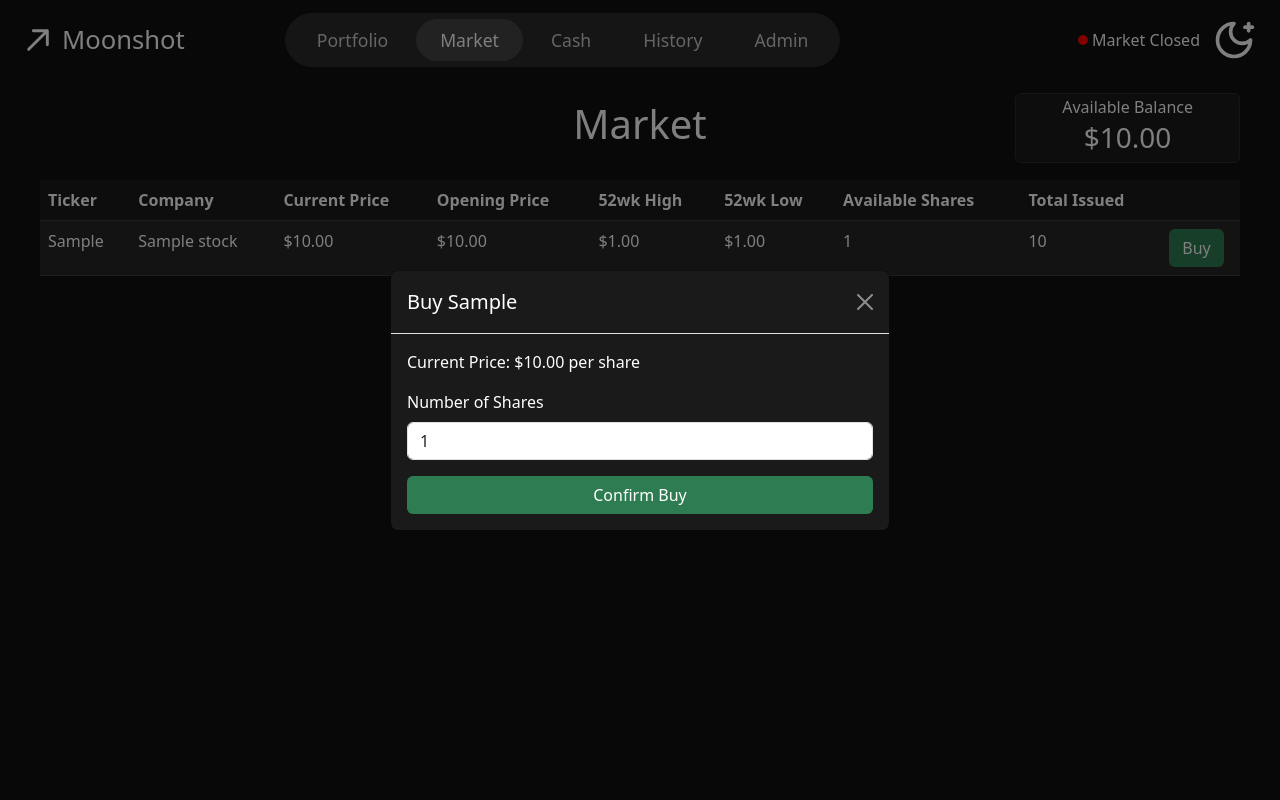
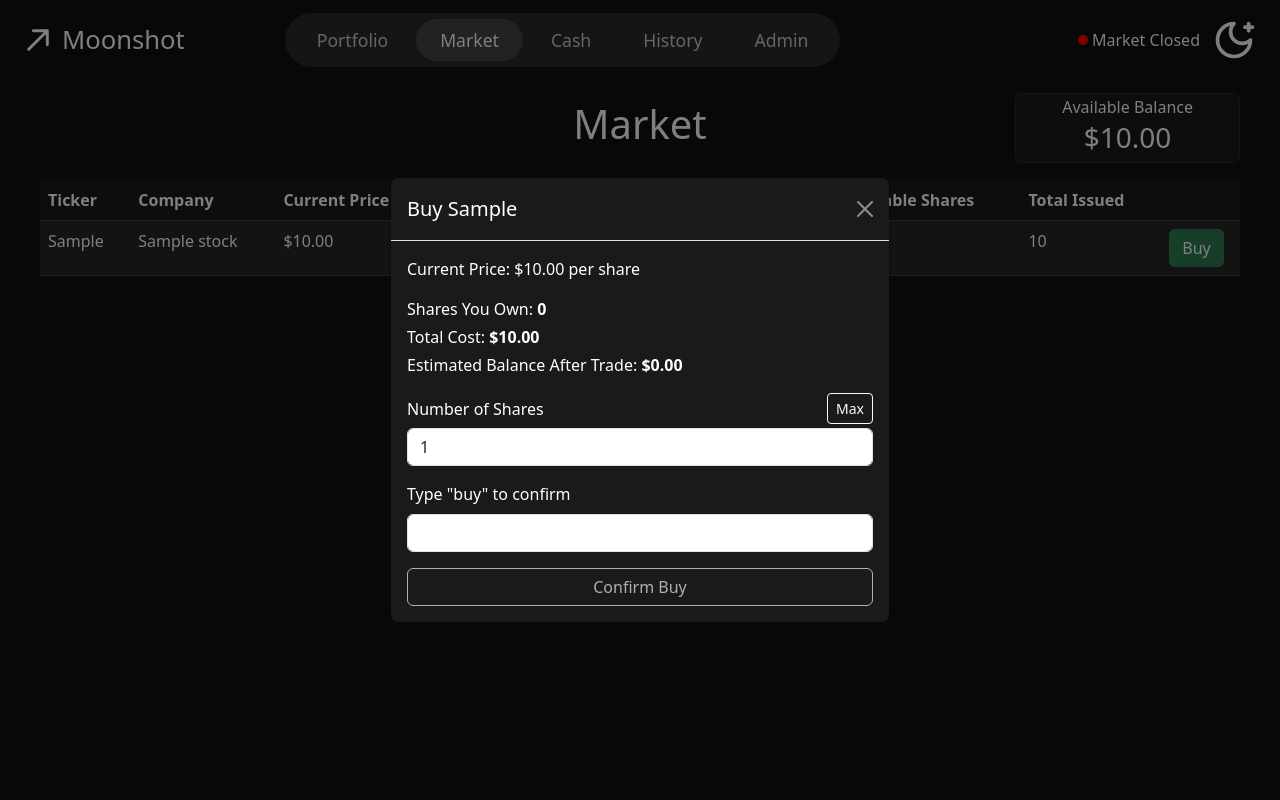
Before and after one commit to htphan9/IFT401-Team4-Capstone, a Flask app: page /market in a window 1280 px wide, after a click on "Buy". Run offline with Flask 3, Linux system fonts and the light colour scheme; a user stored in the database is signed in; tables that the repository leaves empty hold one stand-in row (values such as "Sample post").

Commit message:
refactor: moved portfolio math to its own function to be usable in both portfolio and market pages. feat: updated trade modal to include more trade information and confirmation textbox

```diff
--- a/app.py
+++ b/app.py
@@ -139,6 +139,43 @@ def is_market_open():
 
     return open_time <= now <= close_time
 
+# Get a user's portfolio holdings with average cost per stock
+def get_user_holdings(user_id):
+    positions = Portfolio.query.filter(
+        Portfolio.user_id == user_id,
+        Portfolio.shares_owned > 0
+    ).all()
+
+    holdings = {}
+    for pos in positions:
+        buy_txns = Transaction.query.filter_by(
+            user_id=user_id, stock_id=pos.stock_id, type='buy'
+        ).order_by(Transaction.id.desc()).all()
+
+        shares_to_account = pos.shares_owned
+        total_cost = Decimal('0')
+        for txn in buy_txns:
+            if shares_to_account <= 0:
+                break
+            applicable = min(txn.amount, shares_to_account)
+            total_cost += Decimal(str(txn.price_at_execution)) * applicable
+            shares_to_account -= applicable
+
+        if pos.shares_owned > 0:
+            avg_cost = total_cost / pos.shares_owned
+        else:
+            avg_cost = Decimal('0')
+
+        holdings[pos.stock_id] = {
+            'position': pos,
+            'shares_owned': pos.shares_owned,
+            'avg_cost': avg_cost,
+            'total_cost': total_cost
+        }
+
+    return holdings
+
+
 # Update stock prices every 5 minutes
 def update_prices(app):
     while True:
@@ -271,32 +308,17 @@ def home():
     account = CashAccount.query.filter_by(user_id=current_user.id).first()
     transactions = Transaction.query.filter_by(user_id=current_user.id).order_by(Transaction.id.desc()).all()
     stocks = Stock.query.all()
-    positions = Portfolio.query.filter(Portfolio.user_id == current_user.id, Portfolio.shares_owned > 0).all()
+    holdings = get_user_holdings(current_user.id)
 
     portfolio = []
-    for pos in positions:
-        # Get buy transactions for this stock, newest first
+    for stock_id, data in holdings.items():
+        pos = data['position']
+        avg_cost = data['avg_cost']
+        total_cost = data['total_cost']
+
         buy_txns = Transaction.query.filter_by(
-            user_id=current_user.id, stock_id=pos.stock_id, type='buy'
+            user_id=current_user.id, stock_id=stock_id, type='buy'
         ).order_by(Transaction.id.desc()).all()
-
-        # Walk through buy transactions to find cost basis for current shares
-        shares_to_account = pos.shares_owned
-        total_cost = Decimal('0')
-
-        for txn in buy_txns:
-            if shares_to_account <= 0:
-                break
-            # How many shares from this transaction still apply
-            applicable = min(txn.amount, shares_to_account)
-            total_cost += Decimal(str(txn.price_at_execution)) * applicable
-            shares_to_account -= applicable
-
-        # Average cost per share based on what you currently own
-        if pos.shares_owned > 0:
-            avg_cost = total_cost / pos.shares_owned
-        else:
-            avg_cost = Decimal('0')
 
         market_value = Decimal(str(pos.stock.current_price)) * pos.shares_owned
         pos.avg_cost = avg_cost
@@ -312,8 +334,17 @@ def home():
 def market():
     stocks = Stock.query.all()
     account = CashAccount.query.filter_by(user_id=current_user.id).first()
-    return render_template("market.html", stocks=stocks, is_open=is_market_open(), account=account)
+    holdings = get_user_holdings(current_user.id)
 
+    # Convert to a simpler dict for the template
+    user_holdings = {}
+    for stock_id, data in holdings.items():
+        user_holdings[stock_id] = {
+            'shares_owned': data['shares_owned'],
+            'avg_cost': round(float(data['avg_cost']), 2)
+        }
+
+    return render_template("market.html", stocks=stocks, is_open=is_market_open(), account=account, user_holdings=user_holdings)
 # Cash
 @app.route('/cash')
 @login_required # Only logged-in users can access
--- a/static/js/market.js
+++ b/static/js/market.js
@@ -1,35 +1,177 @@
 // market.js — handles the Buy/Sell trade modal on the market page
 // Run once the page has fully loaded
 document.addEventListener('DOMContentLoaded', function () {
+
+    // Keep track of the current modal state so we can recalculate on the fly
+    var modalState = {
+        action: '',
+        price: 0,
+        owned: 0,
+        avgCost: 0,
+        balance: 0
+    };
+
+    // Grab references to modal elements
+    var quantityInput = document.getElementById('modal-quantity');
+    var confirmInput = document.getElementById('modal-confirm');
+    var submitBtn = document.getElementById('modal-submit-btn');
+    var warningEl = document.getElementById('modal-warning');
+    var totalCostEl = document.getElementById('modal-total-cost');
+    var remainingEl = document.getElementById('modal-remaining');
+    var ownedEl = document.getElementById('modal-owned');
+    var pnlEl = document.getElementById('modal-pnl');
+    var pnlRow = document.getElementById('modal-pnl-row');
+    var confirmWord = document.getElementById('modal-confirm-word');
+    var maxBtn = document.getElementById('modal-max-btn');
+
+    // Recalculate the trade summary every time quantity changes
+    function updateModalStats() {
+        var quantity = parseInt(quantityInput.value) || 0;
+        var price = modalState.price;
+        var totalCost = quantity * price;
+        var hasWarning = false;
+
+        // Update total cost display
+        totalCostEl.textContent = '$' + totalCost.toFixed(2);
+
+        // Calculate estimated remaining balance
+        var remaining = 0;
+        if (modalState.action === 'buy') {
+            remaining = modalState.balance - totalCost;
+        } else {
+            remaining = modalState.balance + totalCost;
+        }
+        remainingEl.textContent = '$' + remaining.toFixed(2);
+
+        // Color the remaining balance red if it goes negative
+        if (remaining < 0) {
+            remainingEl.className = 'text-danger';
+        } else {
+            remainingEl.className = '';
+        }
+
+        // Show P&L only when selling
+        if (modalState.action === 'sell') {
+            pnlRow.classList.remove('d-none');
+            var pnlValue = (price - modalState.avgCost) * quantity;
+            if (pnlValue >= 0) {
+                pnlEl.textContent = '+$' + pnlValue.toFixed(2);
+                pnlEl.className = 'text-success';
+            } else {
+                pnlEl.textContent = '-$' + Math.abs(pnlValue).toFixed(2);
+                pnlEl.className = 'text-danger';
+            }
+        } else {
+            pnlRow.classList.add('d-none');
+        }
+
+        // Warning checks
+        warningEl.classList.add('d-none');
+        warningEl.textContent = '';
+
+        if (modalState.action === 'buy' && totalCost > modalState.balance) {
+            warningEl.textContent = 'Insufficient Funds';
+            warningEl.classList.remove('d-none');
+            hasWarning = true;
+        }
+        if (modalState.action === 'sell' && quantity > modalState.owned) {
+            warningEl.textContent = 'Insufficient Shares Owned';
+            warningEl.classList.remove('d-none');
+            hasWarning = true;
+        }
+
+        // Check confirmation input and warnings to decide if submit is allowed
+        checkSubmitState(hasWarning);
+    }
+
+    // Enable or disable the submit button based on warnings and confirmation text
+    function checkSubmitState(hasWarning) {
+        var typed = confirmInput.value.trim().toLowerCase();
+        if (!hasWarning && typed === modalState.action) {
+            submitBtn.disabled = false;
+        } else {
+            submitBtn.disabled = true;
+        }
+    }
+
 
     // Attach a click listener to every Buy and Sell button
     document.querySelectorAll('.trade-btn').forEach(function (button) {
         button.addEventListener('click', function () {
 
             // Read the stock info stored in the button's data attributes
-            const action  = this.dataset.action;                        // "buy" or "sell"
-            const stockId = this.dataset.stockId;                       // stock.id from the DB
-            const ticker  = this.dataset.ticker;
-            const price   = parseFloat(this.dataset.price).toFixed(2);
+            var action  = this.dataset.action;
+            var stockId = this.dataset.stockId;
+            var ticker  = this.dataset.ticker;
+            var price   = parseFloat(this.dataset.price);
+            var owned   = parseInt(this.dataset.owned) || 0;
+            var avgCost = parseFloat(this.dataset.avgCost) || 0;
+
+            // Read user balance from the page
+            var balanceEl = document.getElementById('user-balance');
+            var balance = parseFloat(balanceEl.dataset.balance) || 0;
+
+            // Save state
+            modalState.action = action;
+            modalState.price = price;
+            modalState.owned = owned;
+            modalState.avgCost = avgCost;
+            modalState.balance = balance;
 
             // Update the modal title to "Buy AAPL" or "Sell AAPL"
             document.getElementById('tradeModalLabel').textContent =
                 (action === 'buy' ? 'Buy ' : 'Sell ') + ticker;
 
-            // Pass the stock id and action into the hidden form fields so the backend knows what to do when the form is submitted
+            // Pass the stock id and action into the hidden form fields
             document.getElementById('modal-stock-id').value = stockId;
             document.getElementById('modal-action').value   = action;
 
             // Show the current price inside the modal
             document.getElementById('modal-price-display').textContent =
-                'Current Price: $' + price + ' per share';
+                'Current Price: $' + price.toFixed(2) + ' per share';
 
-            const submitBtn = document.getElementById('modal-submit-btn');
+            // Show shares owned
+            ownedEl.textContent = owned.toLocaleString();
+
+            // Update the confirmation word label
+            confirmWord.textContent = action;
+
+            // Style the submit button
             submitBtn.textContent = action === 'buy' ? 'Confirm Buy' : 'Confirm Sell';
             submitBtn.className   = action === 'buy'
                 ? 'btn btn-green-sm w-100'
                 : 'btn btn-red-sm w-100';
+
+            // Reset the form fields
+            quantityInput.value = 1;
+            confirmInput.value = '';
+            submitBtn.disabled = true;
+
+            // Calculate initial stats
+            updateModalStats();
         });
+    });
+
+    // Recalculate when user changes the quantity
+    quantityInput.addEventListener('input', function () {
+        updateModalStats();
+    });
+
+    // Check the confirmation text as user types
+    confirmInput.addEventListener('input', function () {
+        updateModalStats();
+    });
+
+    // Max button — fill in the max quantity the user can buy or sell
+    maxBtn.addEventListener('click', function () {
+        if (modalState.action === 'buy') {
+            var maxShares = Math.floor(modalState.balance / modalState.price);
+            if (maxShares < 1) maxShares = 1;
+            quantityInput.value = maxShares;
+        } else {
+            quantityInput.value = modalState.owned > 0 ? modalState.owned : 1;
+        }
+        updateModalStats();
     });
 
     // Poll the server for updated stock prices every 1 minute
@@ -71,7 +213,7 @@ document.addEventListener('DOMContentLoaded', function () {
                     // Update data-price on Buy/Sell buttons so the modal shows the latest price
                     var buyBtn = document.getElementById('buy-btn-' + stockId);
                     if (buyBtn) {
-                        buyBtn.dataset.price = stock.price;
+                        buyBtn.dataset.available = stock.available;
                     }
                     var sellBtn = document.getElementById('sell-btn-' + stockId);
                     if (sellBtn) {
--- a/templates/market.html
+++ b/templates/market.html
@@ -17,7 +17,7 @@
     <div class="position-absolute end-0 card bg-dark border-secondary text-center" style="min-width: 200px;">
         <div class="card-body py-2">
             <h6 class="card-subtitle mb-1">Available Balance</h6>
-            <h3 class="card-title mb-0">
+            <h3 class="card-title mb-0" id="user-balance" data-balance="{{ account.balance if account else 0 }}">
                 ${{ "%.2f"|format(account.balance) if account else "0.00" }}
             </h3>
         </div>
@@ -59,6 +59,9 @@
                             data-stock-id="{{ stock.id }}"
                             data-ticker="{{ stock.ticker }}"
                             data-price="{{ stock.current_price }}"
+                            data-available="{{ stock.available_inventory }}"
+                            data-owned="{{ user_holdings[stock.id].shares_owned if stock.id in user_holdings else 0 }}"
+                            data-avg-cost="{{ user_holdings[stock.id].avg_cost if stock.id in user_holdings else 0 }}"
                             data-action="buy"
                             data-bs-toggle="modal"
                             data-bs-target="#tradeModal">Buy</button>
@@ -96,15 +99,35 @@
 
                     <p id="modal-price-display" class="mb-3"></p>
 
+                    <!-- Trade summary info -->
                     <div class="mb-3">
-                        <label for="modal-quantity" class="form-label">Number of Shares</label>
-                        <input type="number" class="form-control" id="modal-quantity"
+                        <p class="mb-1">Shares You Own: <strong id="modal-owned">0</strong></p>
+                        <p class="mb-1">Total Cost: <strong id="modal-total-cost">$0.00</strong></p>
+                        <p class="mb-1">Estimated Balance After Trade: <strong id="modal-remaining">$0.00</strong></p>
+                        <p class="mb-1 d-none" id="modal-pnl-row">Estimated P&L: <strong id="modal-pnl">$0.00</strong></p>
+                    </div>
+
+                    <!-- Warning message -->
+                    <p id="modal-warning" class="text-danger d-none"></p>
+
+                    <div class="mb-3">
+                        <div class="d-flex justify-content-between align-items-center">
+                            <label for="modal-quantity" class="form-label mb-0">Number of Shares</label>
+                            <button type="button" class="btn btn-outline-light btn-sm" id="modal-max-btn">Max</button>
+                        </div>
+                        <input type="number" class="form-control mt-1" id="modal-quantity"
                                name="quantity" min="1" value="1" required>
                     </div>
 
+                    <!-- Typed confirmation -->
+                    <div class="mb-3">
+                        <label for="modal-confirm" class="form-label">Type "<span id="modal-confirm-word">buy</span>" to confirm</label>
+                        <input type="text" class="form-control" id="modal-confirm" autocomplete="off">
+                    </div>
+
                     <div class="d-grid">
-                        <!-- Label and colour updated to Buy/Sell via market.js -->
-                        <button type="submit" class="btn" id="modal-submit-btn">Confirm</button>
+                        <!-- Button starts disabled until confirmation word matches -->
+                        <button type="submit" class="btn" id="modal-submit-btn" disabled>Confirm</button>
                     </div>
                 </form>
             </div>
```
Also changed, not shown: templates/home.html (+29 -5 lines).
